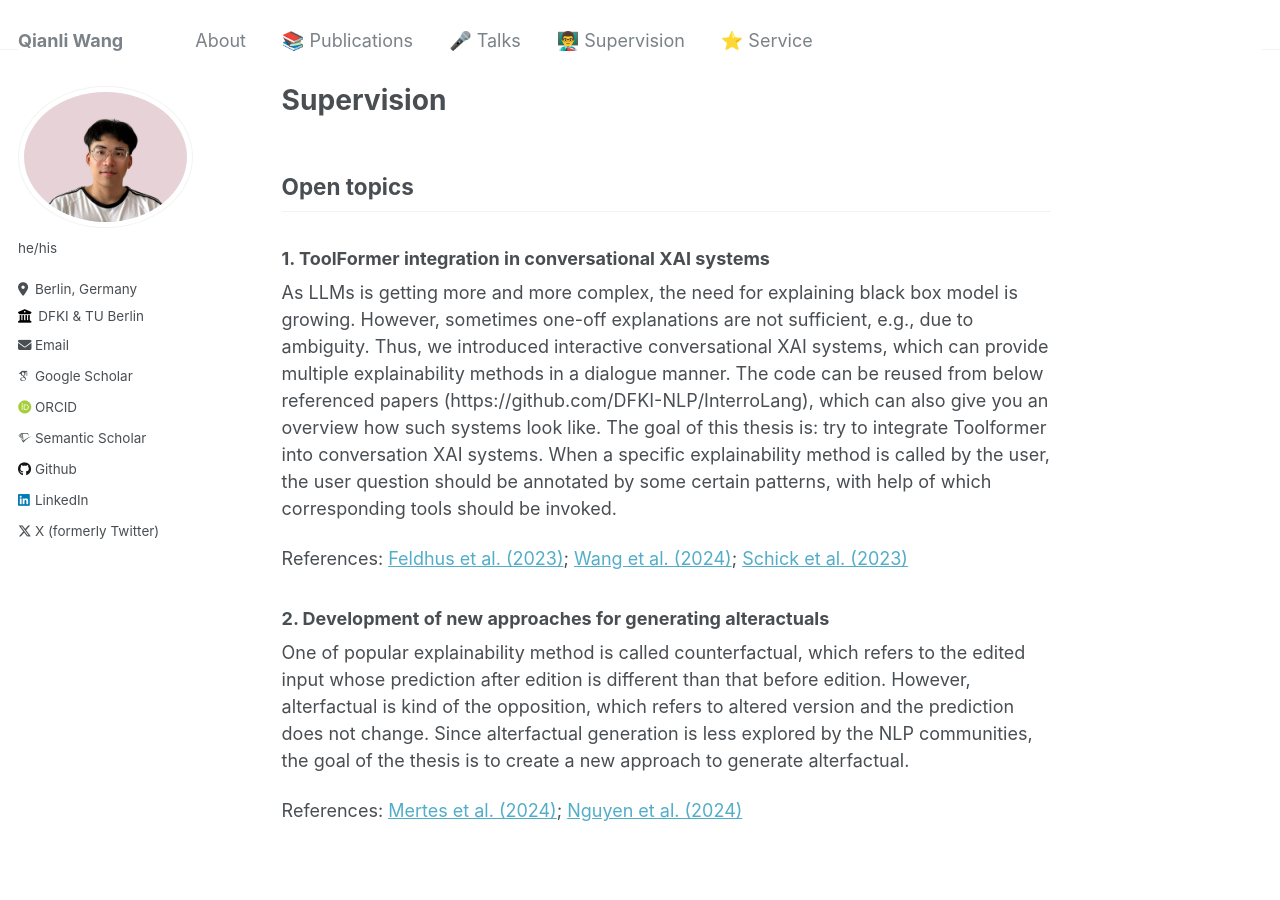
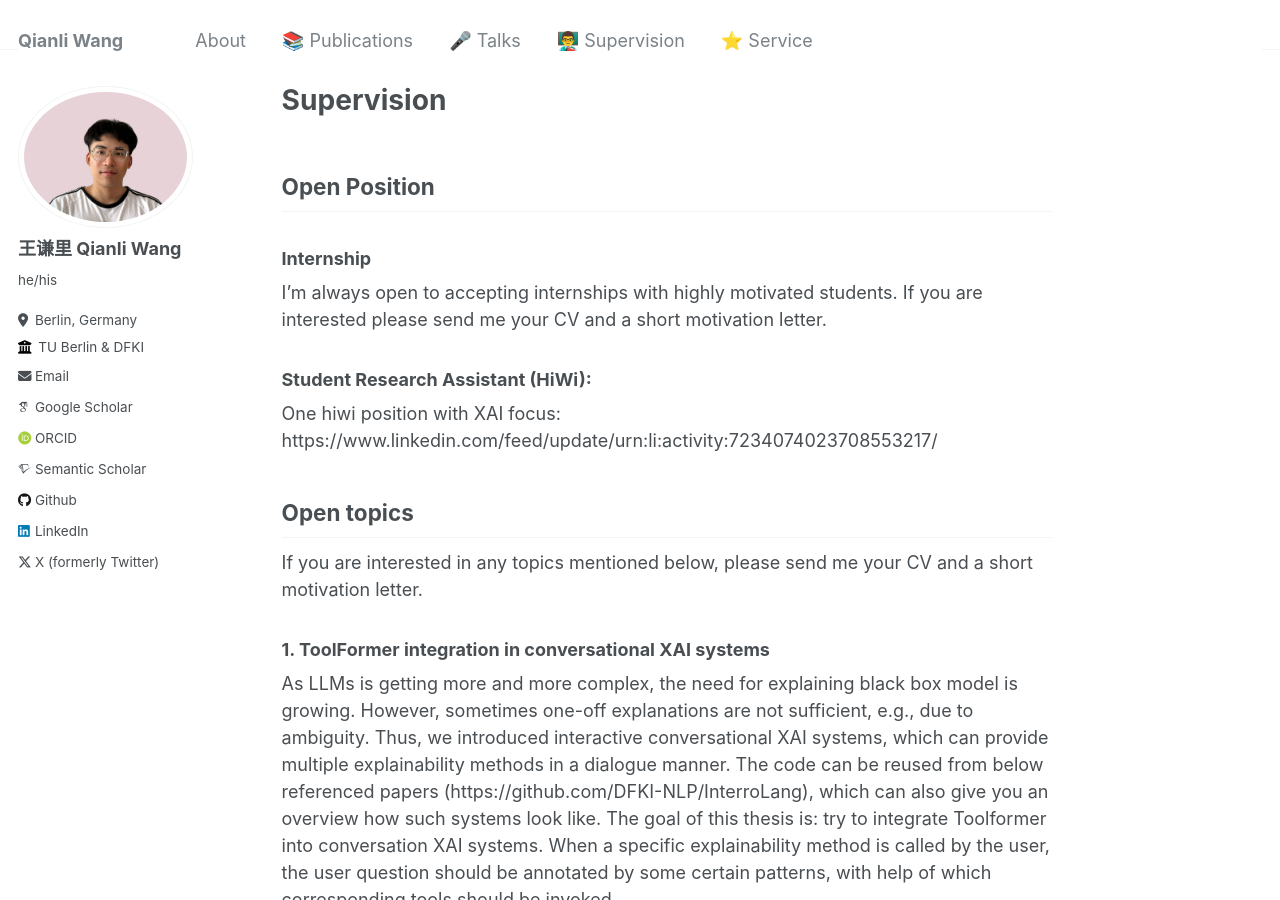
Before and after one commit to qiaw99/qiaw99.github.io, a Jekyll site: the page built from supervision/index.md, in a window 1280 px wide and 900 px high. Built offline with Jekyll 4.4.1, drawn with Linux system fonts in a browser that asks for light colours; some web fonts are replaced.

Commit message:
add position

```diff
--- a/_config.yml
+++ b/_config.yml
@@ -23,11 +23,11 @@ repository               : "qiaw99/qiaw99.github.io"
 author:
   # Biographic information
   avatar           : "avatar.jpg"
-  name             : ""
+  name             : "王谦里 Qianli Wang"
   pronouns         : "he/his"
   bio              : ""
   location         : "Berlin, Germany"
-  employer         : "DFKI & TU Berlin"
+  employer         : "TU Berlin & DFKI"
   uri              : # URL
   email            : "qianli.wang@tu-berlin.de"
 
--- a/supervision/index.md
+++ b/supervision/index.md
@@ -5,7 +5,16 @@ author_profile: true
 title: "Supervision"
 ---
 
+## Open Position
+### Internship
+I'm always open to accepting internships with highly motivated students. If you are interested please send me your CV and a short motivation letter.
+
+### Student Research Assistant (HiWi):
+One hiwi position with XAI focus: https://www.linkedin.com/feed/update/urn:li:activity:7234074023708553217/
+
 ## Open topics
+
+If you are interested in any topics mentioned below, please send me your CV and a short motivation letter.
 
 ### 1. ToolFormer integration in conversational XAI systems
 As LLMs is getting more and more complex, the need for explaining black box model is growing. However, sometimes one-off explanations are not sufficient, e.g., due to ambiguity. Thus, we introduced interactive conversational XAI systems, which can provide multiple explainability methods in a dialogue manner. The code can be reused from below referenced papers (https://github.com/DFKI-NLP/InterroLang), which can also give you an overview how such systems look like. The goal of this thesis is: try to integrate Toolformer into conversation XAI systems. When a specific explainability method is called by the user, the user question should be annotated by some certain patterns, with help of which corresponding tools should be invoked.
```
Also changed, not shown: service/index.md (+1 -1 lines).
